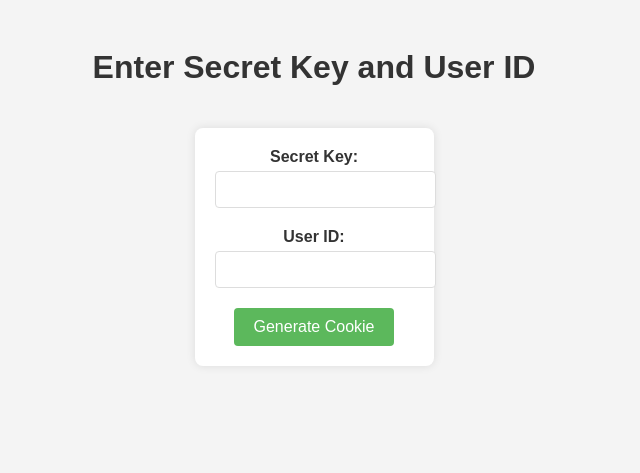
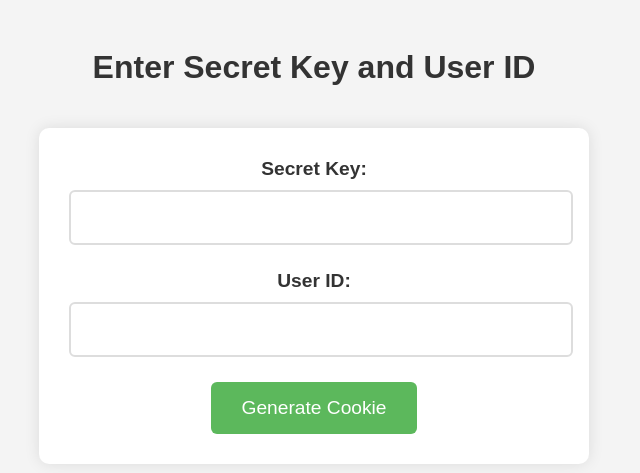
Before and after one commit to muhammadhur2/cookie_tool, a Flask app: page / in a window 1280 px wide. Shown: the top 473 px of the page, without its empty margins (326-966 px from the left). Run offline with Flask 3, Linux system fonts and the light colour scheme.

Commit message:
UI changed

```diff
--- a/api/templates/index.html
+++ b/api/templates/index.html
@@ -15,35 +15,43 @@
         }
         form {
             background: white;
-            padding: 20px;
-            border-radius: 8px;
-            box-shadow: 0 0 10px rgba(0, 0, 0, 0.1);
+            padding: 30px;
+            border-radius: 10px;
+            box-shadow: 0 0 15px rgba(0, 0, 0, 0.1);
             display: inline-block;
             margin-top: 20px;
+            width: 40%; /* Increase form width */
         }
         label {
             display: block;
-            margin-bottom: 5px;
+            margin-bottom: 10px;
             font-weight: bold;
+            font-size: 1.2em; /* Larger label text */
         }
         input[type="text"] {
-            width: 100%;
-            padding: 10px;
-            margin-bottom: 20px;
-            border: 1px solid #ddd;
-            border-radius: 4px;
+            width: calc(100% - 20px); /* Adjust width for padding */
+            padding: 15px; /* Increased padding for larger input box */
+            margin-bottom: 25px;
+            border: 2px solid #ddd; /* Thicker border */
+            border-radius: 6px;
+            font-size: 1.1em; /* Larger font size */
         }
         input[type="submit"] {
             background-color: #5cb85c;
             color: white;
-            padding: 10px 20px;
+            padding: 15px 30px; /* Larger button */
             border: none;
-            border-radius: 4px;
+            border-radius: 6px;
             cursor: pointer;
-            font-size: 1em;
+            font-size: 1.2em; /* Larger font size for the button */
         }
         input[type="submit"]:hover {
             background-color: #4cae4c;
+        }
+        @media (max-width: 600px) { /* Responsive design for smaller screens */
+            form {
+                width: 80%;
+            }
         }
     </style>
 </head>
```
